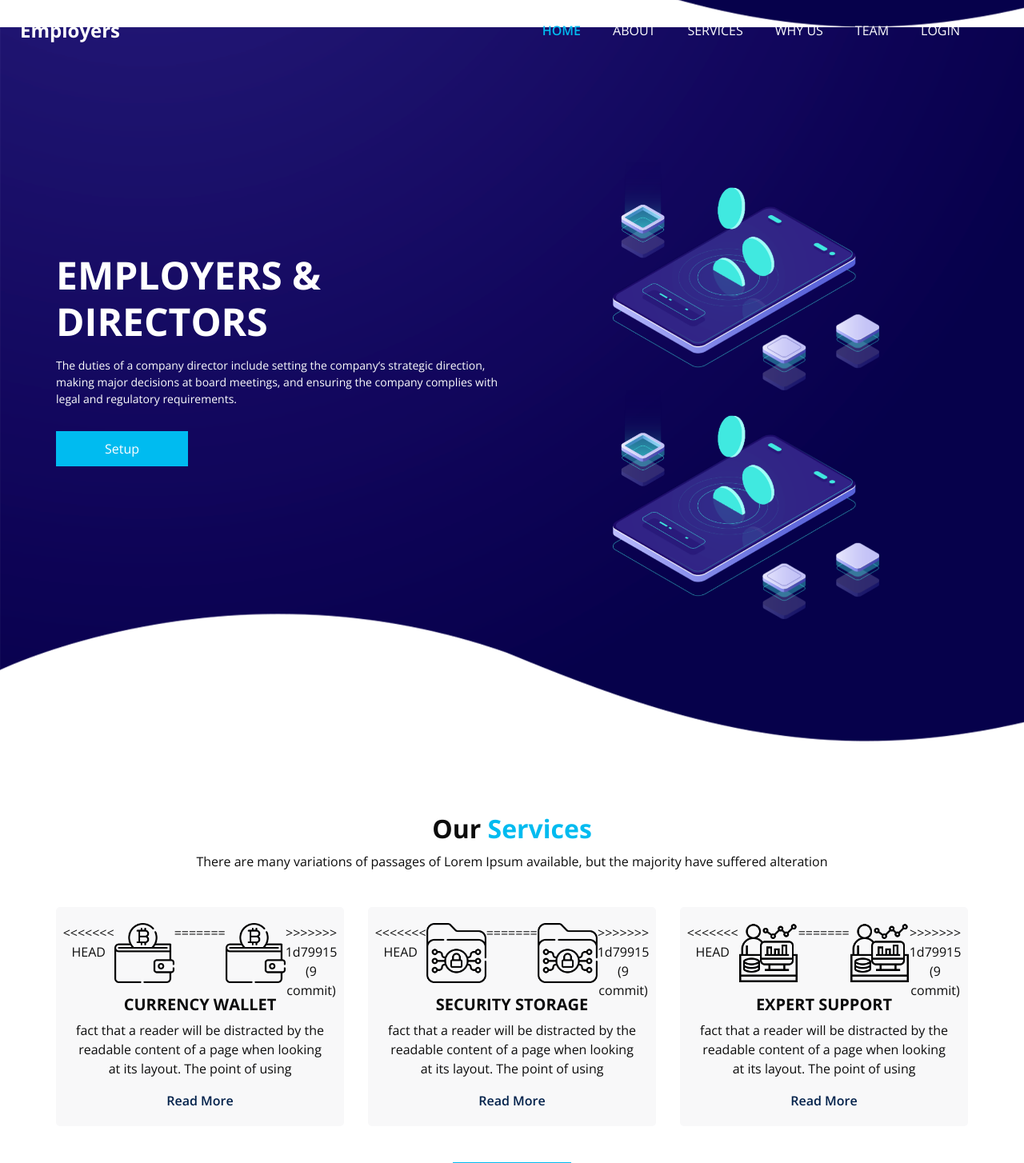
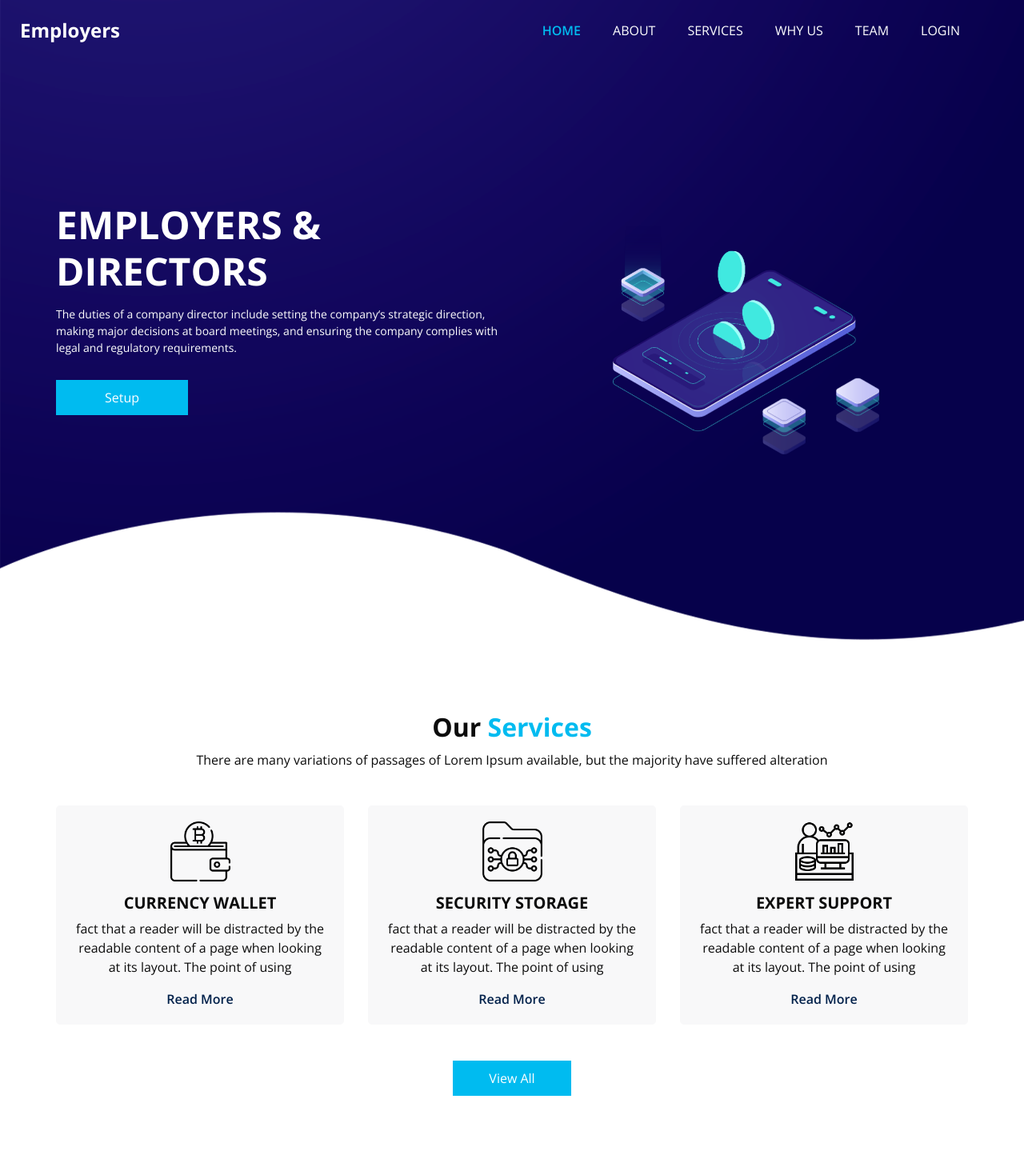
Before and after one commit to PETOYAN1/Table-Directior, a PHP site: page / in a window 1280 px wide. Shown: the top 1454 px of the page at 80% size. Run offline with PHP 8.4, Linux system fonts and the light colour scheme.

Commit message:
fix errors

```diff
--- a/index.php
+++ b/index.php
@@ -4,27 +4,19 @@
   <meta charset="utf-8" />
   <meta http-equiv="X-UA-Compatible" content="IE=edge" />
   <meta name="viewport" content="width=device-width, initial-scale=1, shrink-to-fit=no" />
-  <meta name="keywords" content="" />
-  <meta name="description" content="" />
-  <meta name="author" content="" />
-  <link rel="shortcut icon" href="images/favicon.png" type="">
-  <title> Directors </title>
+  <link rel="shortcut icon" href="css/images/favicon.png" type="image/x-icon">
+  <title>Employers </title>
   <link rel="stylesheet" type="text/css" href="css/bootstrap.css" />
   <link href="https://fonts.googleapis.com/css2?family=Roboto:wght@400;500;700;900&display=swap" rel="stylesheet">
   <link rel="stylesheet" type="text/css" href="https://cdnjs.cloudflare.com/ajax/libs/OwlCarousel2/2.3.4/assets/owl.carousel.min.css" />
   <link href="css/style2.css" rel="stylesheet" />
   <link href="css/responsive.css" rel="stylesheet" />
-
 </head>
-
 <body>
-
   <div class="hero_area">
-
     <div class="hero_bg_box">
       <div class="bg_img_box">
-        <img src="css/images/hero-bg.png" alt="">
-        <img src="images/hero-bg.png" alt="">
+        <img src="css/images/hero-bg.png" alt="hero">
       </div>
     </div>
     <header class="header_section">
@@ -92,8 +84,7 @@
                 </div>
                 <div class="col-md-6">
                   <div class="img-box">
-                    <img src="css/images/slider-img.png" alt="">
-                    <img src="images/slider-img.png" alt="">
+                    <img src="css/images/slider-img.png" alt="slider">
                   </div>
                 </div>
               </div>
@@ -120,8 +111,7 @@
                 </div>
                 <div class="col-md-6">
                   <div class="img-box">
-                    <img src="css/images/slider-img.png" alt="">
-                    <img src="images/slider-img.png" alt="">
+                    <img src="css/images/slider-img.png" alt="slider">
                   </div>
                 </div>
               </div>
@@ -148,8 +138,7 @@
                 </div>
                 <div class="col-md-6">
                   <div class="img-box">
-                    <img src="css/images/slider-img.png" alt="">
-                    <img src="images/slider-img.png" alt="">
+                    <img src="css/images/slider-img.png" alt="slider">
                   </div>
                 </div>
               </div>
@@ -174,11 +163,7 @@
           <div class="col-md-4 ">
             <div class="box ">
               <div class="img-box">
-<<<<<<< HEAD
                 <img src="css/images/s1.png" alt="">
-=======
-                <img src="images/s1.png" alt="">
->>>>>>> 1d79915 (9 commit)
               </div>
               <div class="detail-box">
                 <h5>
@@ -198,11 +183,7 @@
           <div class="col-md-4 ">
             <div class="box ">
               <div class="img-box">
-<<<<<<< HEAD
                 <img src="css/images/s2.png" alt="">
-=======
-                <img src="images/s2.png" alt="">
->>>>>>> 1d79915 (9 commit)
               </div>
               <div class="detail-box">
                 <h5>
@@ -222,11 +203,7 @@
           <div class="col-md-4 ">
             <div class="box ">
               <div class="img-box">
-<<<<<<< HEAD
                 <img src="css/images/s3.png" alt="">
-=======
-                <img src="images/s3.png" alt="">
->>>>>>> 1d79915 (9 commit)
               </div>
               <div class="detail-box">
                 <h5>
@@ -265,11 +242,7 @@
       <div class="row">
         <div class="col-md-6 ">
           <div class="img-box">
-<<<<<<< HEAD
-            <img src="css/images/about-img.png" alt="">
-=======
-            <img src="images/about-img.png" alt="">
->>>>>>> 1d79915 (9 commit)
+            <img src="css/images/about-img.png" alt="about">
           </div>
         </div>
         <div class="col-md-6">
@@ -304,11 +277,7 @@
           <div class="col-lg-3 col-sm-6">
             <div class="box ">
               <div class="img-box">
-<<<<<<< HEAD
                 <img src="css/images/team-1.jpg" class="img1" alt="">
-=======
-                <img src="images/team-1.jpg" class="img1" alt="">
->>>>>>> 1d79915 (9 commit)
               </div>
               <div class="detail-box">
                 <h5>
@@ -340,11 +309,7 @@
           <div class="col-lg-3 col-sm-6">
             <div class="box ">
               <div class="img-box">
-<<<<<<< HEAD
                 <img src="css/images/team-2.jpg" class="img1" alt="">
-=======
-                <img src="images/team-2.jpg" class="img1" alt="">
->>>>>>> 1d79915 (9 commit)
               </div>
               <div class="detail-box">
                 <h5>
@@ -376,11 +341,7 @@
           <div class="col-lg-3 col-sm-6">
             <div class="box ">
               <div class="img-box">
-<<<<<<< HEAD
                 <img src="css/images/team-3.jpg" class="img1" alt="">
-=======
-                <img src="images/team-3.jpg" class="img1" alt="">
->>>>>>> 1d79915 (9 commit)
               </div>
               <div class="detail-box">
                 <h5>
@@ -412,11 +373,7 @@
           <div class="col-lg-3 col-sm-6">
             <div class="box ">
               <div class="img-box">
-<<<<<<< HEAD
                 <img src="css/images/team-4.jpg" class="img1" alt="">
-=======
-                <img src="images/team-4.jpg" class="img1" alt="">
->>>>>>> 1d79915 (9 commit)
               </div>
               <div class="detail-box">
                 <h5>
@@ -449,7 +406,7 @@
       </div>
     </div>
   </section>
-  <script>
+  <script type="text/javascript">
       console.log("%c ".concat("Directors & Employees"), "color: #0e0557; font-weight: bold; font-size: 40px; text-shadow: 2px 2px #80ecff");
   </script>
 </body>
```
Also changed, not shown: css/images/favicon.png (added).
